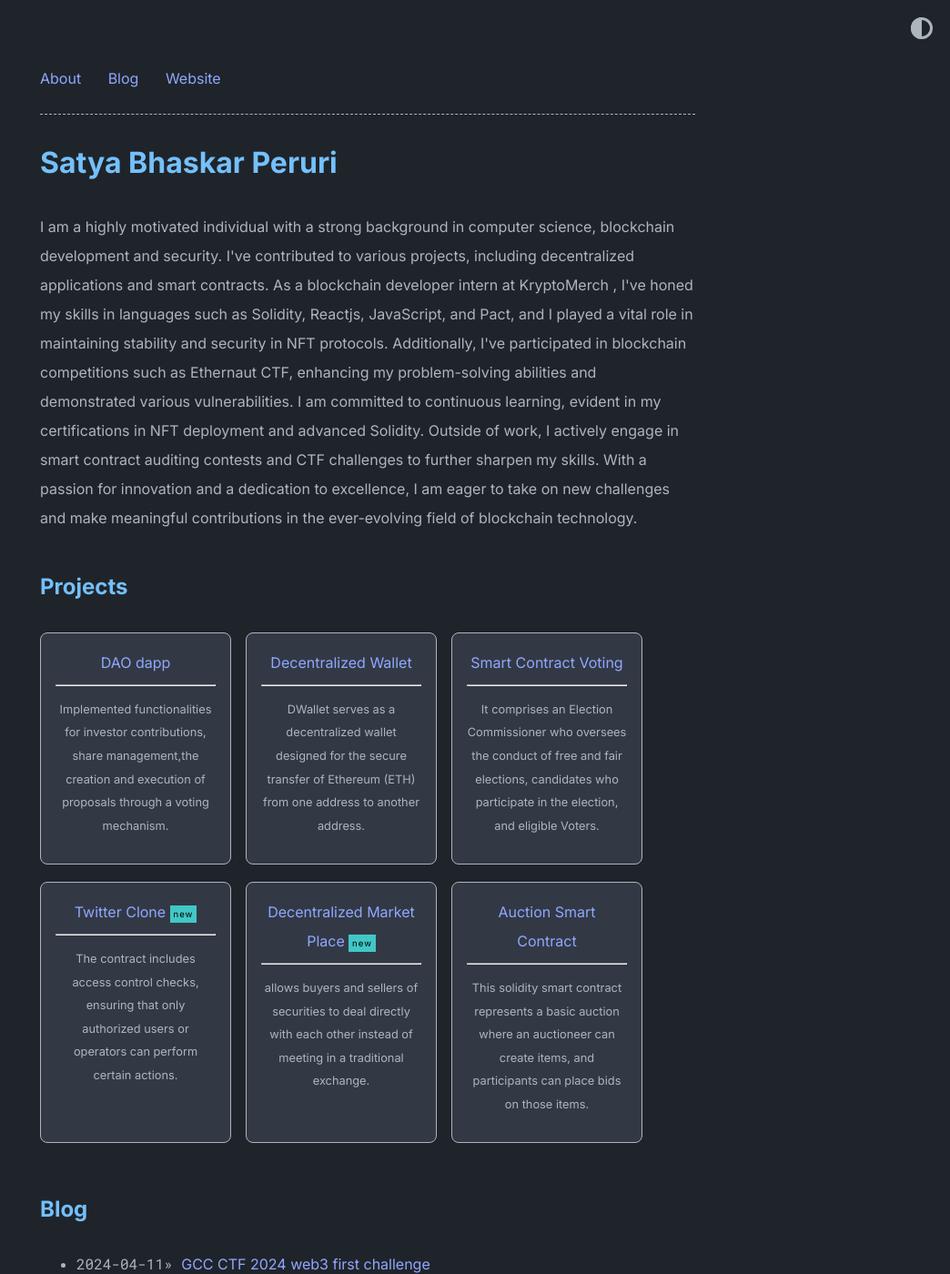
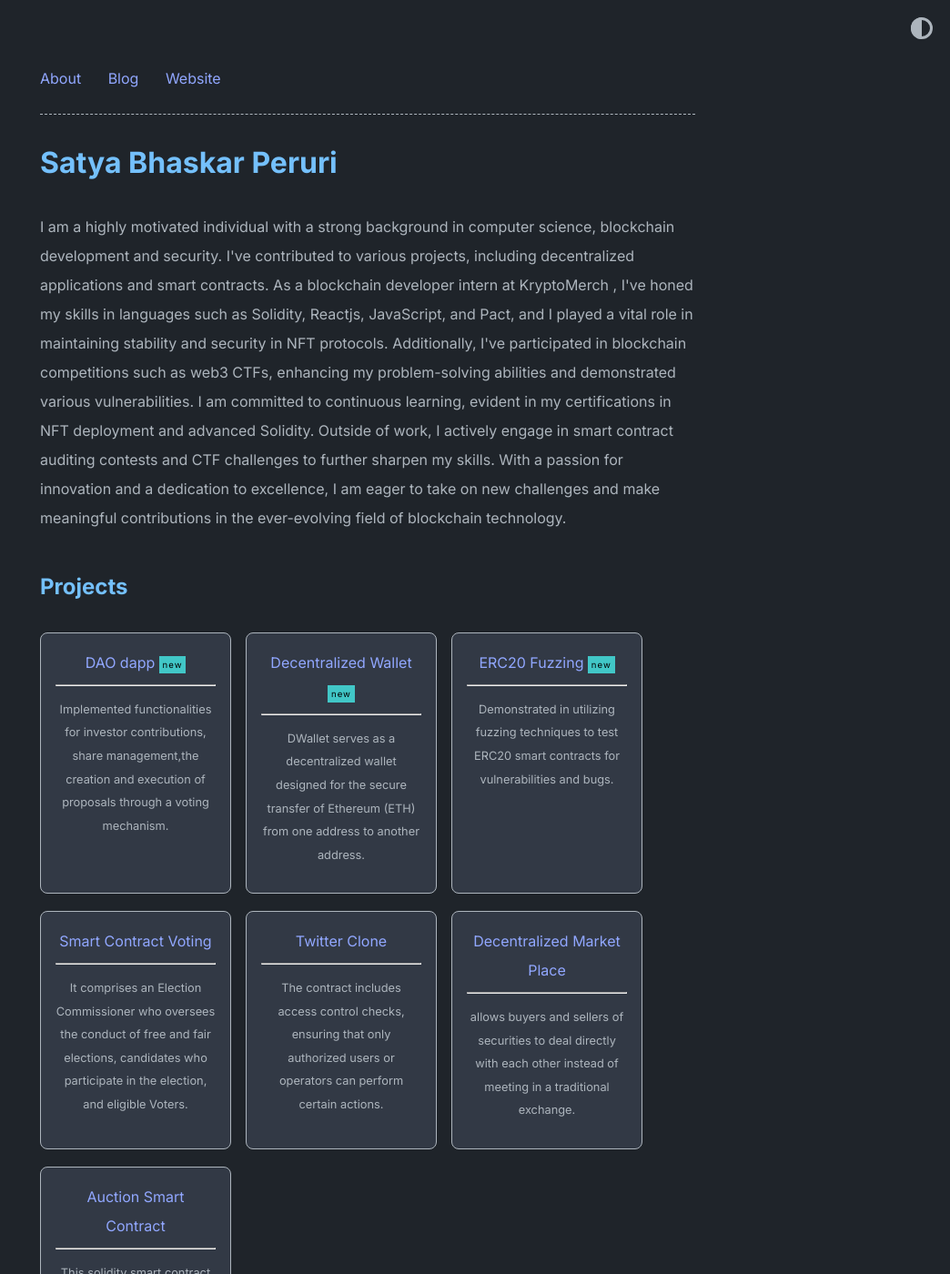
Before and after one commit to BhaskarPeruri/BhaskarPeruri.github.io, a Jekyll site: the page built from index.md, in a window 1280 px wide and 1400 px high. Shown: the whole window at 91% size, without its empty margins (236-1280 px from the left). Built offline with Jekyll 4.4.1, drawn with Linux system fonts in a browser that asks for light colours.

Commit message:
added new projects

```diff
--- a/_config.yml
+++ b/_config.yml
@@ -6,7 +6,7 @@ description: > # description of  you  (multiple lines allowed)
   I've contributed to various projects, including decentralized applications and smart contracts.
   As a blockchain developer intern at KryptoMerch , I've honed my skills in languages such as Solidity, Reactjs, JavaScript, and Pact,
   and I played a vital role in maintaining stability and security in NFT protocols.
-  Additionally, I've participated in blockchain competitions such as Ethernaut CTF, enhancing my problem-solving abilities and demonstrated various vulnerabilities.
+  Additionally, I've participated in blockchain competitions such as web3 CTFs, enhancing my problem-solving abilities and demonstrated various vulnerabilities.
   I am committed to continuous learning, evident in my certifications in NFT deployment and advanced Solidity. Outside of work, I actively engage in smart contract auditing contests and CTF challenges to further sharpen my skills.
   With a passion for innovation and a dedication to excellence, I am eager to take on new challenges and make meaningful contributions in the ever-evolving field of blockchain technology.
 permalink: /:slug
--- a/_data/home.yml
+++ b/_data/home.yml
@@ -12,10 +12,17 @@ project_entries:
   - title: DAO dapp
     url: https://github.com/BhaskarPeruri/DAO_DApp
     desc: Implemented functionalities for investor contributions, share management,the creation and execution of proposals through a voting mechanism.
+    highlight: new
 
   - title: Decentralized Wallet
     url: https://github.com/BhaskarPeruri/Decentralized-Wallet
     desc: DWallet serves as a decentralized wallet designed for the secure transfer of Ethereum (ETH) from one address to another address.
+    highlight: new
+
+  - title: ERC20 Fuzzing
+    url: https://github.com/BhaskarPeruri/ERC20Fuzzing
+    desc: Demonstrated in utilizing fuzzing techniques to test ERC20 smart contracts for vulnerabilities and bugs.
+    highlight: new
 
   - title: Smart Contract Voting
     url: https://github.com/BhaskarPeruri/Smart-Contract-Voting-Project
@@ -24,12 +31,10 @@ project_entries:
   - title: Twitter Clone
     url: https://github.com/BhaskarPeruri/TwitterContract
     desc: The contract includes access control checks, ensuring that only authorized users or operators can perform certain actions.
-    highlight: new
 
   - title: Decentralized Market Place
     url: https://github.com/BhaskarPeruri/Decentralized_MarketPlace
     desc: allows buyers and sellers of securities to deal directly with each other instead of meeting in a traditional exchange.
-    highlight: new
 
   - title: Auction Smart Contract
     url: https://github.com/BhaskarPeruri/Auction_SmartContract
```
Also changed, not shown: about.md (+3 -3 lines).
